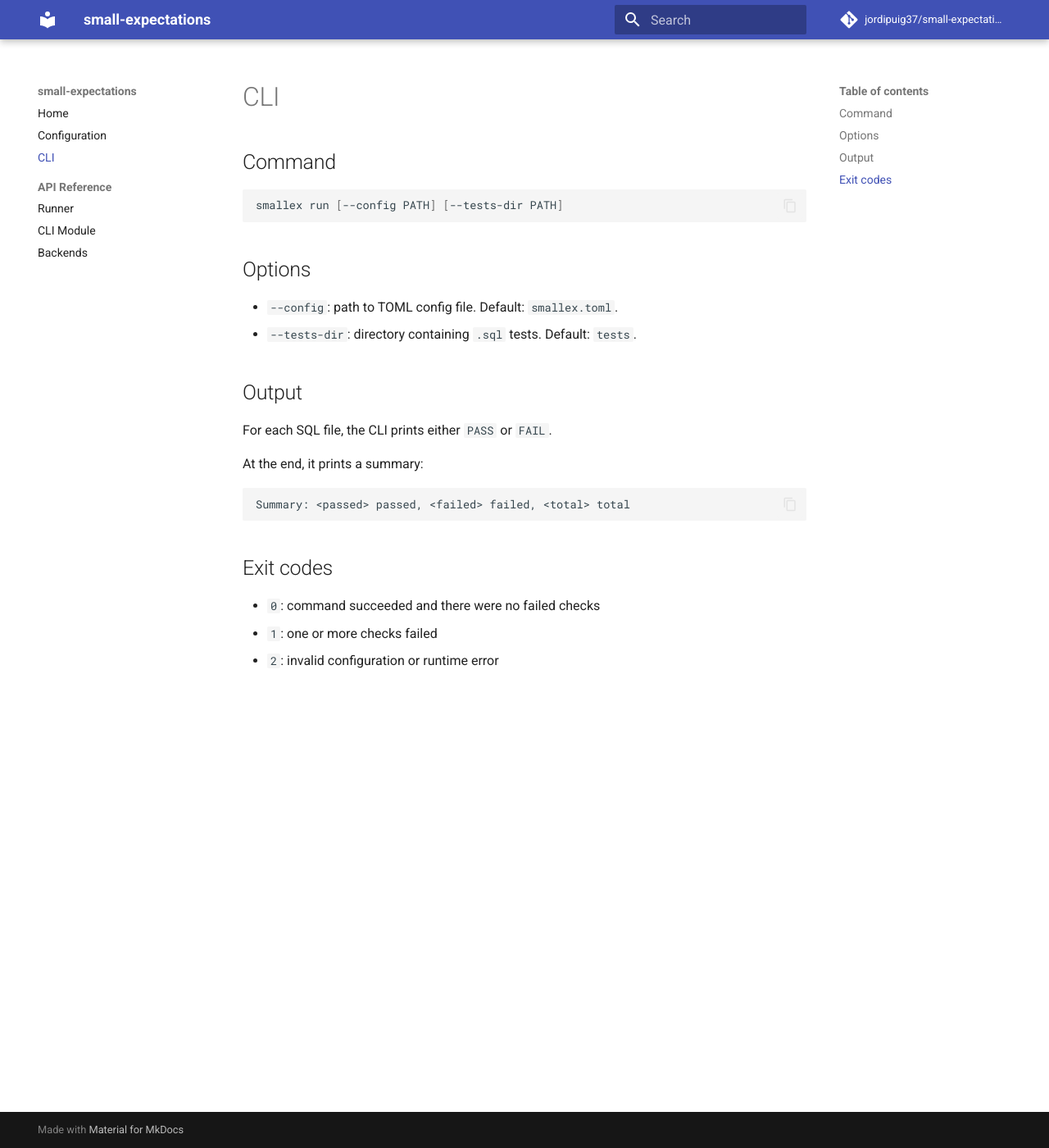
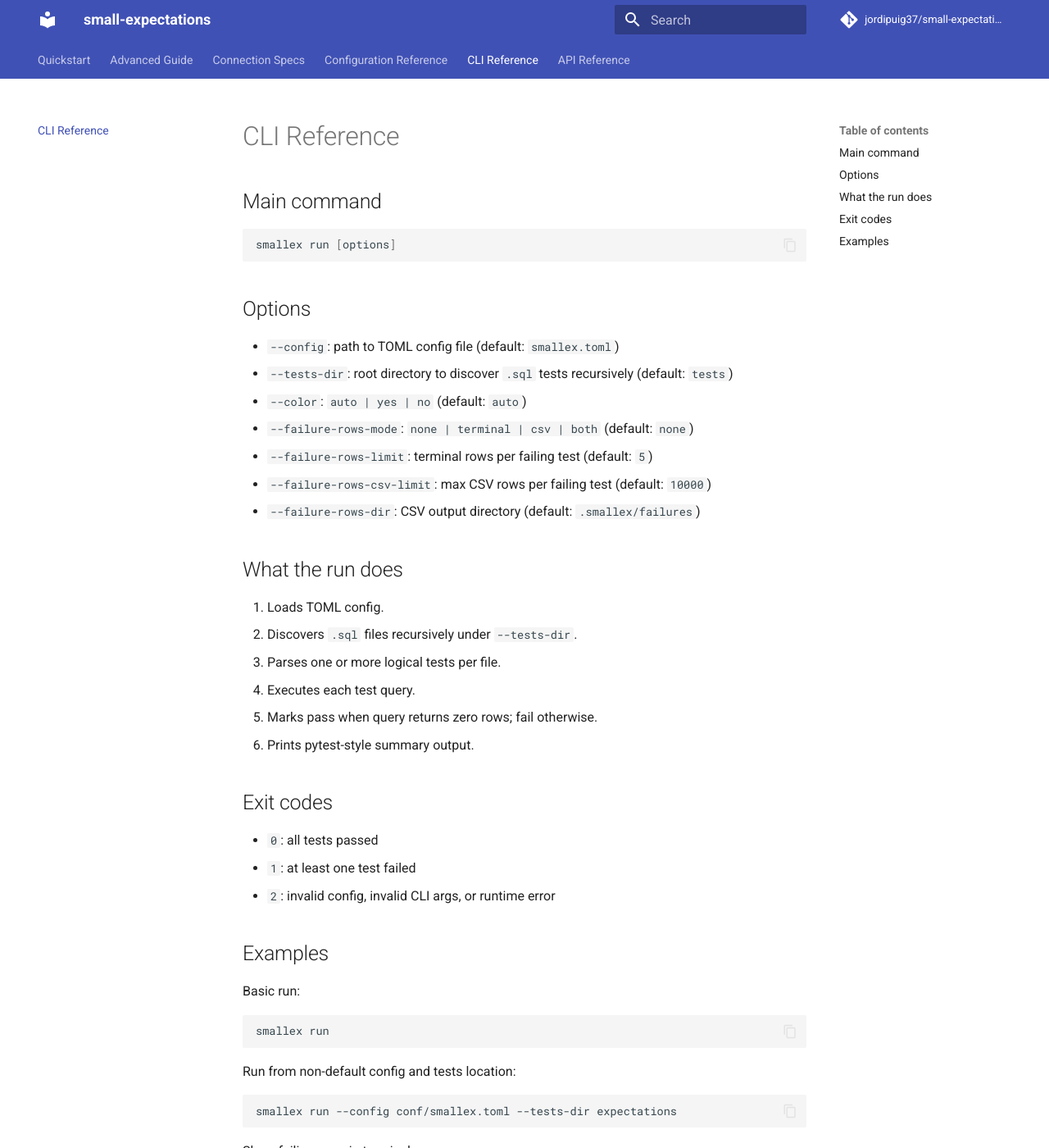
Before and after one commit to jordipuig37/small-expectations, an MkDocs documentation site: the page built from docs/cli.md, in a window 1280 px wide and 1400 px high. Shown: the whole window at 82% size. Built offline with MkDocs 1.6.1 and Material for MkDocs 9.7.7, drawn with Linux system fonts in a browser that asks for light colours; comment, search, counter and statistics services are not loaded; the version menu is left out; some of the changed text lies outside the part shown.

````diff
--- a/docs/cli.md
+++ b/docs/cli.md
@@ -1,28 +1,58 @@
-# CLI
+# CLI Reference
 
-## Command
+## Main command
 
 ```bash
-smallex run [--config PATH] [--tests-dir PATH]
+smallex run [options]
 ```
 
 ## Options
 
-- `--config`: path to TOML config file. Default: `smallex.toml`.
-- `--tests-dir`: directory containing `.sql` tests. Default: `tests`.
+- `--config`: path to TOML config file (default: `smallex.toml`)
+- `--tests-dir`: root directory to discover `.sql` tests recursively (default: `tests`)
+- `--color`: `auto | yes | no` (default: `auto`)
+- `--failure-rows-mode`: `none | terminal | csv | both` (default: `none`)
+- `--failure-rows-limit`: terminal rows per failing test (default: `5`)
+- `--failure-rows-csv-limit`: max CSV rows per failing test (default: `10000`)
+- `--failure-rows-dir`: CSV output directory (default: `.smallex/failures`)
 
-## Output
+## What the run does
 
-For each SQL file, the CLI prints either `PASS` or `FAIL`.
-
-At the end, it prints a summary:
-
-```text
-Summary: <passed> passed, <failed> failed, <total> total
-```
+1. Loads TOML config.
+2. Discovers `.sql` files recursively under `--tests-dir`.
+3. Parses one or more logical tests per file.
+4. Executes each test query.
+5. Marks pass when query returns zero rows; fail otherwise.
+6. Prints pytest-style summary output.
 
 ## Exit codes
 
-- `0`: command succeeded and there were no failed checks
-- `1`: one or more checks failed
-- `2`: invalid configuration or runtime error
+- `0`: all tests passed
+- `1`: at least one test failed
+- `2`: invalid config, invalid CLI args, or runtime error
+
+## Examples
+
+Basic run:
+
+```bash
+smallex run
+```
+
+Run from non-default config and tests location:
+
+```bash
+smallex run --config conf/smallex.toml --tests-dir expectations
+```
+
+Show failing rows in terminal:
+
+```bash
+smallex run --failure-rows-mode terminal --failure-rows-limit 10
+```
+
+Export failing rows to CSV:
+
+```bash
+smallex run --failure-rows-mode csv --failure-rows-dir artifacts/smallex
+```
--- a/mkdocs.yml
+++ b/mkdocs.yml
@@ -3,6 +3,7 @@ site_description: SQL-based expectation checks for data quality.
 site_url: https://jordipuig37.github.io/small-expectations/
 repo_url: https://github.com/jordipuig37/small-expectations
 repo_name: jordipuig37/small-expectations
+edit_uri: edit/main/docs/
 
 theme:
   name: material
@@ -10,6 +11,12 @@ theme:
     - navigation.instant
     - navigation.sections
     - content.code.copy
+    - navigation.tabs
+
+extra:
+  version:
+    provider: mike
+    default: latest
 
 markdown_extensions:
   - admonition
@@ -22,16 +29,20 @@ plugins:
   - mkdocstrings:
       handlers:
         python:
+          paths: [src]
           options:
             show_source: false
             show_root_heading: true
             show_signature_annotations: true
 
 nav:
-  - Home: index.md
-  - Configuration: configuration.md
-  - CLI: cli.md
+  - Quickstart: index.md
+  - Advanced Guide: advanced.md
+  - Connection Specs: connections.md
+  - Configuration Reference: configuration.md
+  - CLI Reference: cli.md
   - API Reference:
       - Runner: api/runner.md
       - CLI Module: api/cli.md
+      - SQL Tests: api/sqltests.md
       - Backends: api/backends.md
--- a/pyproject.toml
+++ b/pyproject.toml
@@ -35,6 +35,7 @@ docs = [
   "mkdocs>=1.6.0",
   "mkdocs-material>=9.5.0",
   "mkdocstrings[python]>=0.25.0",
+  "mike>=2.1.0",
 ]
 
 [project.scripts]
````
Also changed, not shown: README.md (+1 -1 lines), docs/advanced.md (added, +124 -0 lines), docs/api/sqltests.md (added, +3 -0 lines), docs/configuration.md (+22 -37 lines), docs/connections.md (added, +135 -0 lines), docs/index.md (+26 -25 lines), 2 other files.
